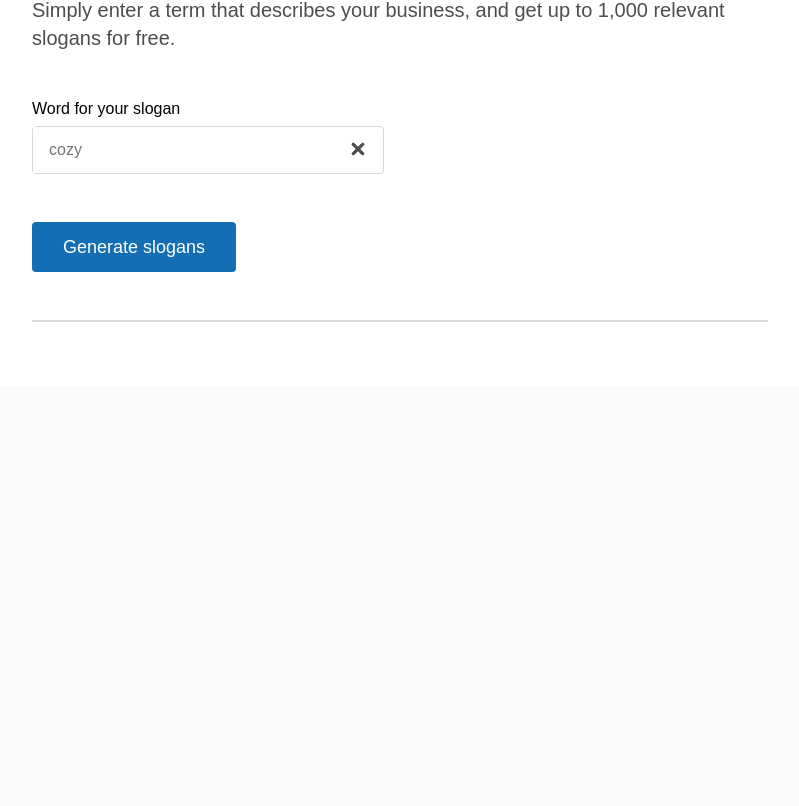
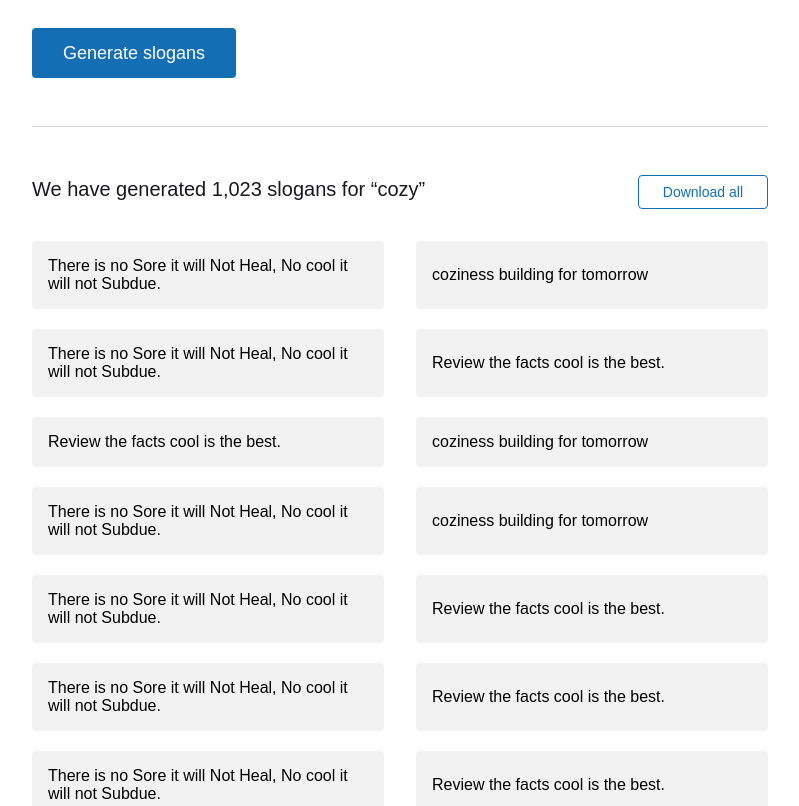
Before and after one commit to abinjohn123/dukaan-assignment, a React (Create React App) app: page / in a window 1280 px wide. Shown: the part 454-1260 px from the top of the page, without its empty margins (240-1039 px from the left). Built offline with nearby package versions, Linux system fonts and the light colour scheme.

Commit message:
feat: create slogan cards section

```diff
--- a/src/Main.js
+++ b/src/Main.js
@@ -1,3 +1,37 @@
+function Result({ textContent }) {
+  return <p className="slogan-result">{textContent}</p>;
+}
+
+function SearchResults() {
+  const results = [
+    "There is no Sore it will Not Heal, No cool it will not Subdue.",
+    "coziness building for tomorrow",
+    "There is no Sore it will Not Heal, No cool it will not Subdue.",
+    "Review the facts cool is the best.",
+    "Review the facts cool is the best.",
+    "coziness building for tomorrow",
+    "There is no Sore it will Not Heal, No cool it will not Subdue.",
+    "coziness building for tomorrow",
+    "There is no Sore it will Not Heal, No cool it will not Subdue.",
+    "Review the facts cool is the best.",
+    "There is no Sore it will Not Heal, No cool it will not Subdue.",
+    "Review the facts cool is the best.",
+    "There is no Sore it will Not Heal, No cool it will not Subdue.",
+    "Review the facts cool is the best.",
+    "There is no Sore it will Not Heal, No cool it will not Subdue.",
+    "Review the facts cool is the best.",
+    "There is no Sore it will Not Heal, No cool it will not Subdue.",
+    "Review the facts cool is the best."
+  ];
+  return (
+    <div className="slogan-search-results">
+      {results.map((result, index) => (
+        <Result key={index} textContent={result} />
+      ))}
+    </div>
+  );
+}
+
 export default function Main() {
   return (
     <div className="main-background">
@@ -36,7 +70,14 @@ export default function Main() {
           </div>
           <button className="slogan-search-btn">Generate slogans</button>
         </div>
-        <hr className="horizontal-rule" />
+        <div className="slogan-results">
+          <header className="slogan-results-header">
+            <p>We have generated 1,023 slogans for “cozy”</p>
+            <button>Download all</button>
+          </header>
+          <SearchResults />
+        </div>
+        <div className="slogan-pagination"></div>
       </main>
     </div>
   );
--- a/src/styles.css
+++ b/src/styles.css
@@ -1,6 +1,7 @@
 :root {
   --primary: #146eb4;
   --background: #fafafa;
+  --grey: #f2f2f2;
   --white: #ffffff;
   --text-dark: #1a181e;
   --text-grey: #4d4d4d;
@@ -84,12 +85,13 @@ a:active {
   grid-template-columns: 1fr 1fr;
   row-gap: 48px;
   column-gap: 32px;
+
+  transform: translate(0, -194px);
 }
 
 .horizontal-rule {
   grid-column: 1/-1;
   border: 1px solid #d9d9d9;
-  border-color: #d9d9d9;
 }
 
 .slogan-header {
@@ -166,3 +168,51 @@ a:active {
   color: var(--white);
   cursor: pointer;
 }
+
+.slogan-results {
+  grid-column: 1/-1;
+  border-top: 1px solid #d9d9d9;
+  padding-top: 48px;
+}
+
+.slogan-results-header {
+  display: flex;
+  justify-content: space-between;
+  margin-bottom: 32px;
+}
+
+.slogan-results-header p {
+  color: var(--text-dark);
+  font-size: 20px;
+  line-height: 28px;
+}
+.slogan-results-header button {
+  font-size: 14px;
+  padding: 8px 24px;
+  background: none;
+  outline: none;
+  border: 1px solid var(--primary);
+  color: var(--primary);
+  border-radius: 4px;
+  cursor: pointer;
+}
+
+.slogan-search-results {
+  display: grid;
+  grid-template-columns: 1fr 1fr;
+  column-gap: 32px;
+  row-gap: 20px;
+}
+.slogan-result {
+  background-color: var(--grey);
+  padding: 16px;
+  border-radius: 4px;
+  display: flex;
+  align-items: center;
+}
+
+.slogan-results-nav {
+  grid-column: 1/-1;
+  height: 49px;
+  border-top: 1px solid #d9d9d9;
+}
```
